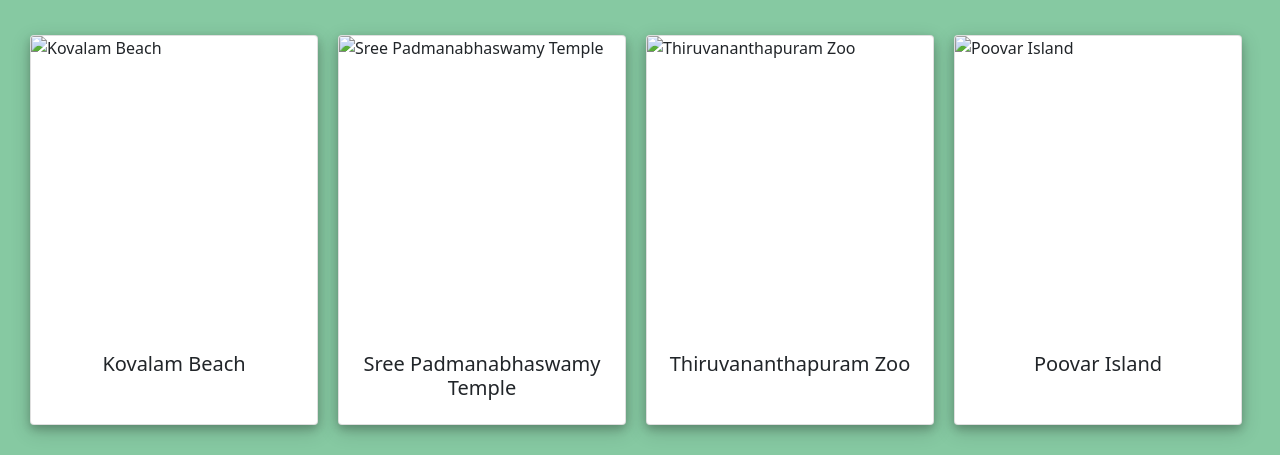
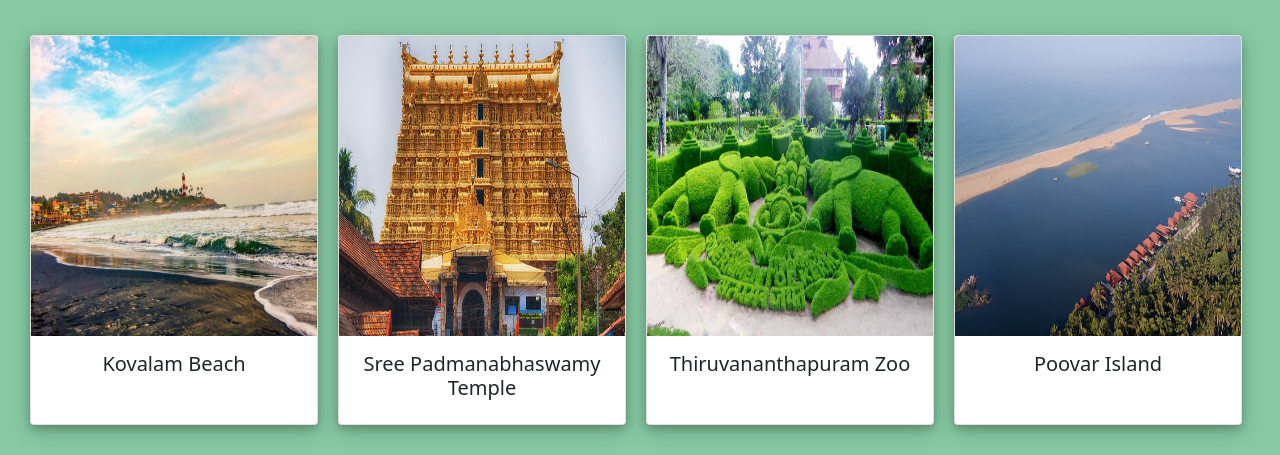
Before and after one commit to liya-mary/liya-kt-1, a plain HTML site: page thiruvananthapuram.html in a window 1280 px wide. Shown: the part 705-1160 px from the top of the page. Drawn offline with nearby package versions, Linux system fonts and the light colour scheme.

Commit message:
Add files via upload

```diff
--- a/thiruvananthapuram.html
+++ b/thiruvananthapuram.html
@@ -30,7 +30,7 @@
         <div class="districts1">
 
             <div class="card col-lg-3" style="width: 18rem;">
-              <img src="images/tvm-img1.jpg" class="card-img-top" style="height: 300px;" alt="Kovalam Beach">
+              <img src="img/tvm-img1.jpg" class="card-img-top" style="height: 300px;" alt="Kovalam Beach">
               <div class="card-body"style="text-align:center;">
                 <h5 class="card-title"style="text-align: center;">Kovalam Beach</h5>
 
@@ -38,7 +38,7 @@
             </div>
 
             <div class="card col-lg-3" style="width: 18rem; ">
-              <img src="images/tvm-img2.jpg" class="card-img-top"style="height: 300px;" alt="Sree Padmanabhaswamy Temple">
+              <img src="img/tvm-img2.jpg" class="card-img-top"style="height: 300px;" alt="Sree Padmanabhaswamy Temple">
               <div class="card-body"style="text-align: center; ">
                 <h5 class="card-title"style="text-align: center;">Sree Padmanabhaswamy Temple</h5>
 
@@ -46,7 +46,7 @@
             </div>
 
             <div class="card col-lg-3" style="width: 18rem;">
-              <img src="images/tvm-img3.jpg" class="card-img-top"style="height: 300px;" alt="Thiruvananthapuram Zoo">
+              <img src="img/tvm-img3.jpg" class="card-img-top"style="height: 300px;" alt="Thiruvananthapuram Zoo">
               <div class="card-body"style="text-align: center;">
                 <h5 class="card-title" style="text-align: center;">Thiruvananthapuram Zoo</h5>
 
@@ -54,7 +54,7 @@
             </div>
 
             <div class="card col-lg-3" style="width: 18rem;">
-              <img src="images/tvm-img4.jpg" class="card-img-top"style="height: 300px;" alt="Poovar Island">
+              <img src="img/tvm-img4.jpg" class="card-img-top"style="height: 300px;" alt="Poovar Island">
               <div class="card-body" style="text-align: center;">
                 <h5 class="card-title">Poovar Island</h5>
 
```
